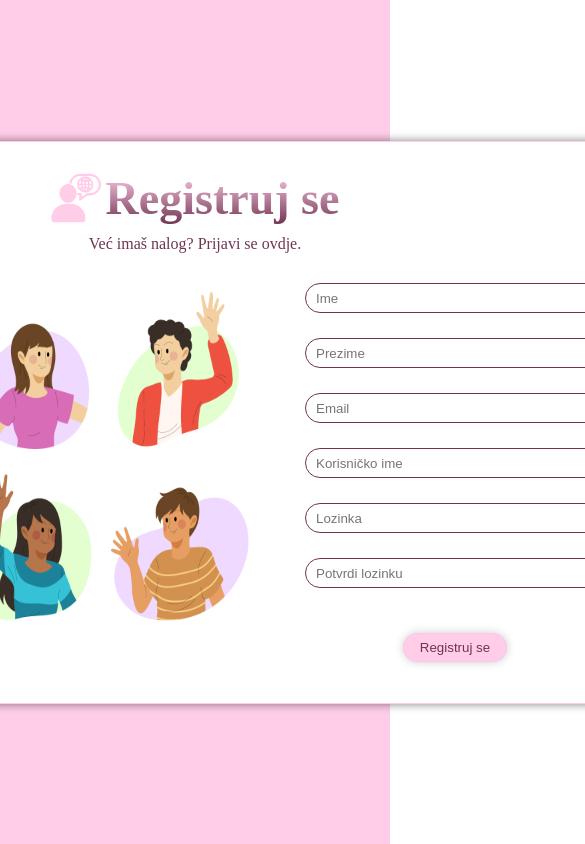
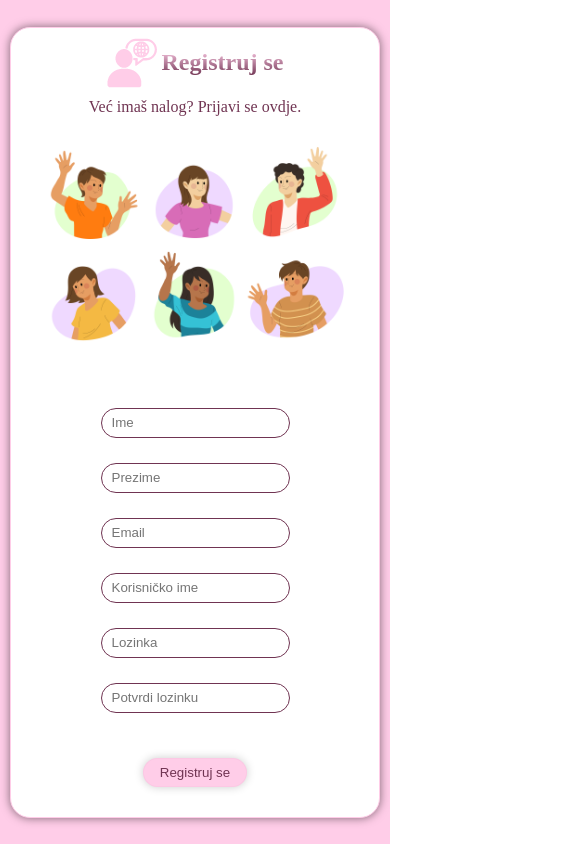
Before and after one commit to Tiikss/it, a React (Create React App) app in the folder Projekat/frontend/: page /register in a window 390 px wide. Shown: the top 844 px of the page, 585 px wide, since content can reach past the window. Built offline with nearby package versions, Linux system fonts and the light colour scheme; a web font is replaced by a local one.

Commit message:
Dodavanje media query-ja

```diff
--- a/Projekat/frontend/src/styles/login.css
+++ b/Projekat/frontend/src/styles/login.css
@@ -37,122 +37,6 @@
     text-align: center;
     color: #703452;
     /* padding-bottom: 50px; */
-}
-
-#form-login {
-    display: flex;
-    flex-direction: column;
-    gap: 15px;
-    justify-content: center;
-    align-items: center;
-}
-
-.login-lbl {
-    padding-bottom: 10px;
-    color: #703452;
-}
-
-.login-inp {
-    margin-bottom: 10px;
-    height: 30px;
-    width: 300px;
-    border-radius: 20px;
-    border: 1px solid #703452;
-    padding-left: 10px;
-}
-
-#subm-login {
-    margin-top: 20px;
-    background-color: #ffcde8;
-    color: #703452;
-    border: 1px solid #a45d830a;
-    box-shadow: 0 0 10px rgba(0, 0, 0, 0.2);
-    scale: 1;
-    transition: all 0.5s ease;
-    width: max-content;
-    padding: 6px 16px;
-}
-
-#login-div {
-    padding-right: 40px;
-    padding-top: 20px;
-}
-
-#login-logo-img {
-    width: 100px;
-}
-
-#logo-title-login {
-    display: flex;
-    justify-content: center;
-    align-items: center;
-    gap: 5px;
-}
-
-#login-ttl {
-    display: flex;
-    flex-direction: column;
-    gap: 15px;
-    margin-bottom: 40px;
-}
-
-#image-login {
-    display: flex;
-    justify-content: center;
-}
-
-#logo-title-login img {
-    width: 50px;
-}
-
-#subm-login:hover {
-    background-color: #703452;
-    color: white;
-    box-shadow: rgba(149, 157, 165, 0.2) 0px 8px 24px;
-    scale: 1.1;
-    transition: all 0.5s ease;
-}
-
-/* Default styles as provided */
-
-* {
-    margin: 0;
-    padding: 0;
-    box-sizing: border-box;
-}
-
-#login-body {
-    display: flex;
-    justify-content: center;
-    align-items: center;
-    height: 100vh;
-    background-color: #ffcde8;
-}
-
-#content-login {
-    display: flex;
-    border: 1px solid rgba(0, 0, 0, 0.1);
-    border-radius: 20px;
-    padding: 30px;
-    box-shadow: 0 0 10px rgba(0, 0, 0, 0.5);
-    background-color: white;
-}
-
-#login-img {
-    width: 500px;
-}
-
-#h1-login {
-    text-align: center;
-    font-size: 46px;
-    background: -webkit-linear-gradient(#a45d83, #ffcde8);
-    background-clip: text;
-    -webkit-text-fill-color: transparent;
-}
-
-#login-p-mess {
-    text-align: center;
-    color: #703452;
 }
 
 #form-login {
--- a/Projekat/frontend/src/styles/register.css
+++ b/Projekat/frontend/src/styles/register.css
@@ -114,3 +114,93 @@ a:hover {
     scale: 1.1;
     transition: all 0.5s ease;
 }
+
+@media (max-width: 1024px) {
+    #register-body {
+        padding-left: 10px;
+        padding-right: 10px;
+    }
+
+    .content-register {
+        flex-direction: column;
+        padding: 20px;
+    }
+
+    #register-img {
+        margin-bottom: 20px;
+    }
+
+    .reg-inp {
+        width: 100%;
+    }
+
+    #sign-in-register {
+        text-align: center;
+        margin-bottom: 20px;
+
+    }
+}
+
+@media (max-width: 950px) {
+    #register-body {
+        height: auto;
+        padding-top: 10px;
+        padding-bottom: 10px;
+    }
+
+    .content-register {
+        width: 90%;
+        padding: 15px;
+    }
+
+    .big-div-register {
+        flex-direction: column;
+        align-items: center;
+    }
+
+    #register-img {
+        width: 100%;
+        height: auto;
+    }
+
+    .reg-title #h1-reg {
+        font-size: 30px;
+    }
+
+    .reg-inp {
+        width: 90%;
+    }
+
+    #sign-in-register {
+        text-align: center;
+        margin-bottom: 20px;
+
+    }
+}
+
+@media (max-width: 480px) {
+    #register-body {
+        padding-left: 10px;
+        padding-right: 10px;
+        min-height: 100vh;
+        max-height: fit-content;
+    }
+
+    .content-register {
+        width: 100%;
+        padding: 10px;
+    }
+
+    .reg-title #h1-reg {
+        font-size: 24px;
+    }
+
+    .reg-inp {
+        width: 100%;
+    }
+
+    #sign-in-register {
+        text-align: center;
+        margin-bottom: 20px;
+    }
+}
```
